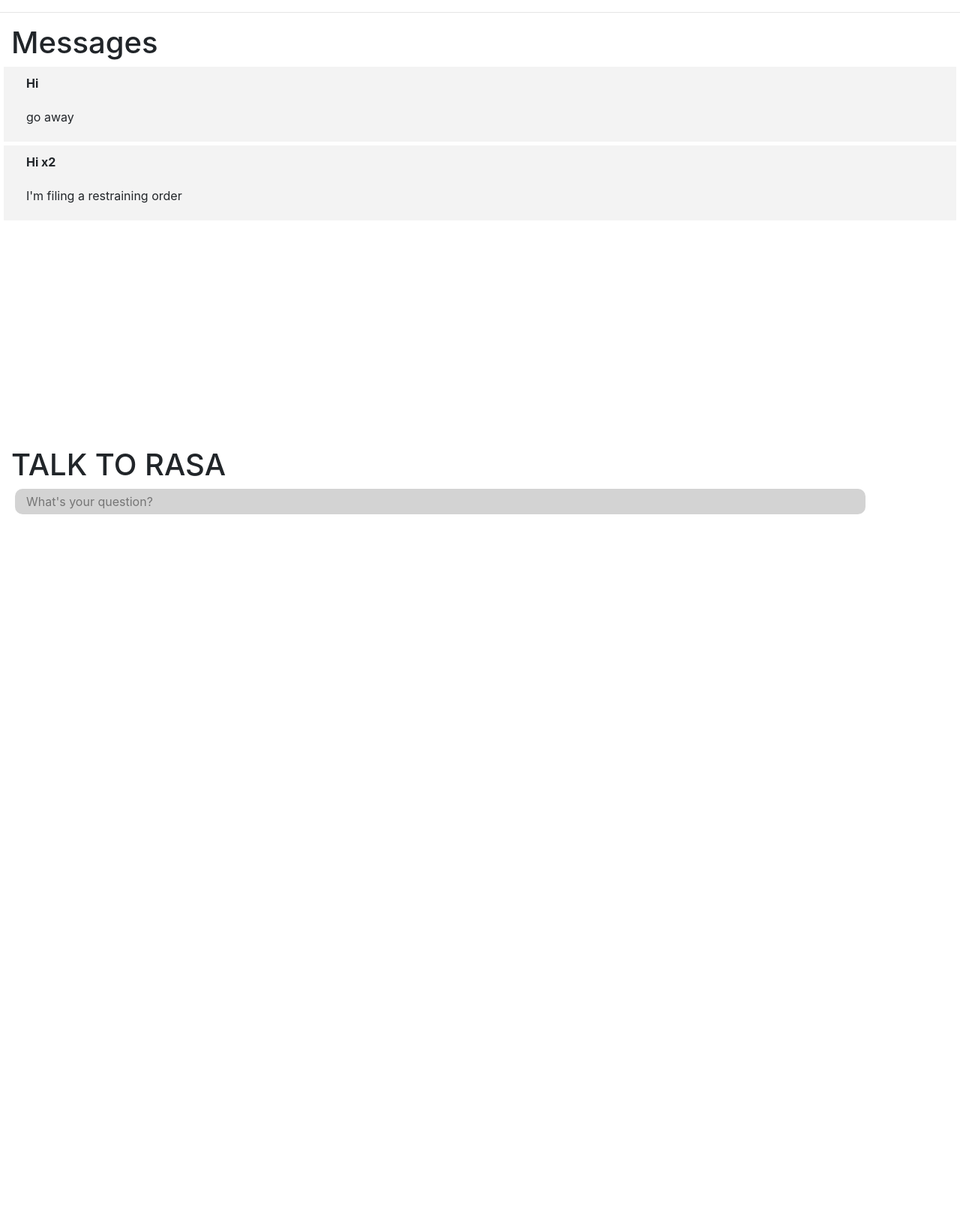
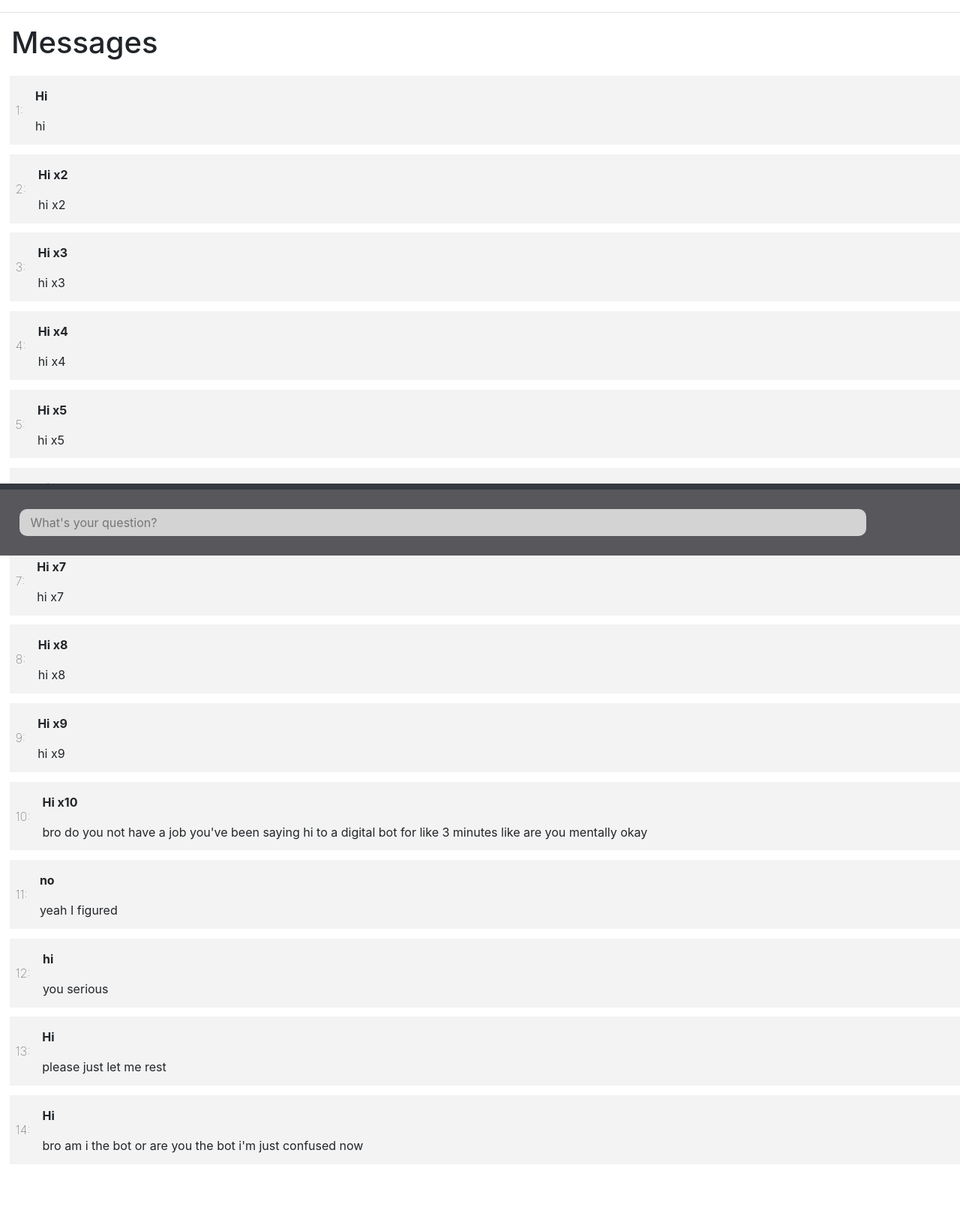
Before and after one commit to wrachel/RobustPhysics-RASA-project, a Flask app: page / in a window 1280 px wide. Shown: the part 59-1689 px from the top of the page at 75% size. Before the commit the page ends 745 px from the top, so only its background shows below. Run offline with Flask 2, Linux system fonts and the light colour scheme.

Commit message:
Improved scrollability, added messsage indexing

```diff
--- a/flaskr/app.py
+++ b/flaskr/app.py
@@ -3,9 +3,33 @@
 from flaskwebgui import FlaskUI
 
 messages = [ {'question': "Hi",
-              'response': "go away"},
+              'response': "hi"},
               {'question': "Hi x2",
-              'response': "I'm filing a restraining order"},
+              'response': "hi x2"},
+              {'question': "Hi x3",
+              'response': "hi x3"},
+              {'question': "Hi x4",
+              'response': "hi x4"},
+              {'question': "Hi x5",
+              'response': "hi x5"},
+              {'question': "Hi x6",
+              'response': "hi x6"},
+              {'question': "Hi x7",
+              'response': "hi x7"},
+              {'question': "Hi x8",
+              'response': "hi x8"},
+              {'question': "Hi x9",
+              'response': "hi x9"},
+              {'question': "Hi x10",
+              'response': "bro do you not have a job you've been saying hi to a digital bot for like 3 minutes like are you mentally okay"},
+              {'question': "no",
+              'response': "yeah I figured"},
+              {'question': "hi",
+              'response': "you serious"},
+              {'question': "Hi",
+              'response': "please just let me rest"},
+              {'question': "Hi",
+              'response': "bro am i the bot or are you the bot i'm just confused now"},
             ]
 
 app = Flask(__name__)
--- a/flaskr/static/style.css
+++ b/flaskr/static/style.css
@@ -2,16 +2,24 @@
     font-size: 13px;
 }
 
+
 .message {
-    padding: 5px;
-    margin: 5px;
+    position: relative;
+    margin: 1%;
+    width: 100%;
     background-color: #f3f3f3
+}
+
+.index {
+    text-align:center;
+    font-weight: 100;
+    width:2%;
 }
 
 .input-text {
     text-align: left;
     border-radius: 10px;
-    padding:5px;
+    padding:0.5%;
     padding-left:15px;
     border-style:hidden;
     background-color: #d3d3d3;
@@ -22,8 +30,10 @@
 .form {
     position:fixed;
     left:0px;
-    bottom:50px;
+    bottom:0px;
     width:100%;
+    background-color: #57575C;
+    color: white;
 }
 
 h1 {
@@ -31,19 +41,71 @@
 }
 
 form {
-    margin-left: 20px;
-    margin-bottom: 5px;
+    margin-top:2%;
+    margin-bottom: 2%;
+    margin-left: 2%;
 }
 
-p {
-    padding-top: 5px;
-    margin-left: 25px;
-}
 
 .question {
+    padding-top:15px;
     font-weight:700;
+    text-anchor: middle;
 }
 
 .response {
     font-weight:400;
+    text-anchor: middle;
+    padding-bottom: 1%;
 }
+
+
+body::-webkit-scrollbar {
+    display:none;
+}
+
+.history {
+    margin-bottom: 5%;
+    overflow-y:hidden;
+    text-wrap: wrap;
+    overflow-x: hidden;
+}
+
+table {
+    width: 100%;
+    border-collapse: collapse;
+}
+
+td {
+    padding: 8px;
+    text-align: left;
+}
+
+.filler {
+    margin-top:1%;
+    margin-bottom: 1%;
+}
+
+@media screen and (max-width: 600px) {
+    td {
+        display: block;
+        width: 100%;
+        box-sizing: border-box;
+    }
+
+    .index {
+        padding-bottom: 5px;
+    }
+
+    .form {
+        margin-top: 10px;
+    }
+
+    .message {
+        margin-bottom: 2%;
+    }
+
+    .history {
+        margin-bottom: 5%;
+    }
+}
--- a/flaskr/templates/index.html
+++ b/flaskr/templates/index.html
@@ -5,17 +5,27 @@
 <script src="{{ url_for('static', filename='js/required.js')}}"></script>
 {% block content %}
     <h1>{% block title %} Messages {% endblock %}</h1>
-    {% for message in messages %}
-            <div class="message">
-                <p class="question">{{ message['question'] }}</p>
-                <p class="response">{{ message['response'] }}</p>
-        </div>
+    <div class="history">
+        {% for message in messages %}
+        <table class="message">
+            <tr class="index">
+                <td class="index" rowspan="2">{{ loop.index }}:</td>
+                <td class="question">{{ message['question'] }}</td>
+            </tr>
+            <tr>
+                <td class="response">{{ message['response'] }}</td>
+            </tr>
+        </table>
     {% endfor %}
+    </div>
+    <div class="filler">
+        <p></p>
+    </div>
     <div class="form">
-    <h1>TALK TO RASA</h1>
-        <form method="post">
-            <input type="text" name="rasa" class="input-text"
-                placeholder="What's your question?  "></input>
-        </form>
+        <div class="divider py-1 bg-dark"></div>
+            <form method="post">
+                <input type="text" name="rasa" class="input-text"
+                    placeholder="What's your question?  "></input>
+            </form>
     </div>
 {% endblock %}
```
Also changed, not shown: flaskr/static/js/required.js (line endings or trailing spaces).
